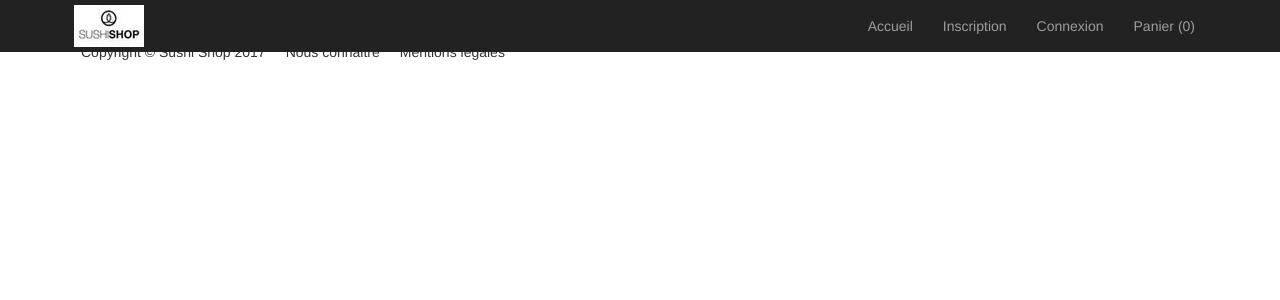
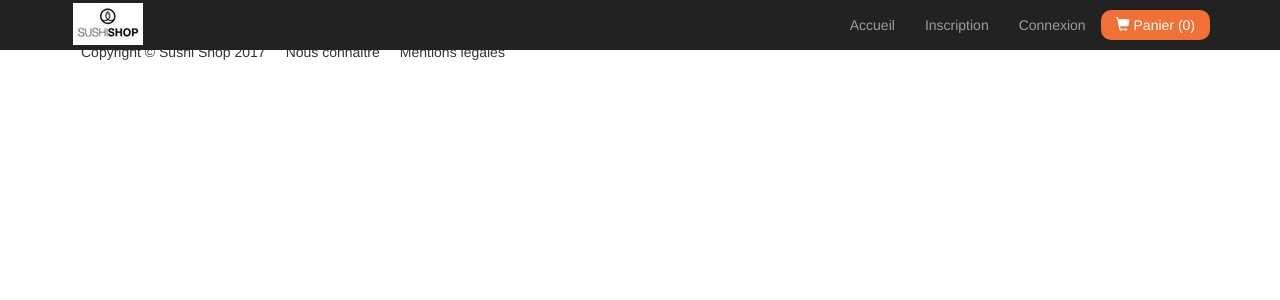
Before and after one commit to peraudfrederic/sushiShop, an Angular app: page /detailproduit/1 in a window 1280 px wide. Shown: the top 300 px of the page. Built offline with nearby package versions, Linux system fonts and the light colour scheme; no server answers.

Commit message:
- Onglet Panier stylé - Menu mobile fonctionnel

```diff
--- a/src/app/navbar.component.css
+++ b/src/app/navbar.component.css
@@ -1,11 +1,14 @@
-.navbar-header{
-	border: 1px solid transparent; /* annule la fusion des marges */
+.navbar{
+	border: none;
 }
 
-.navbar-inverse{
-	border-color: transparent;
-	border: 1px solid transparent; /* annule la fusion des marges */
-}
+/*.navbar-header{
+	border: 1px solid transparent;  annule la fusion des marges
+}*/
+
+/*.navbar-inverse{
+	border: 1px solid transparent;  annule la fusion des marges
+}*/
 
 /* logo navbar */
 .img-logo{
@@ -21,3 +24,21 @@
 	/*background-color: blue;*/
 	color: blue;
 }
+
+/* menu - onglet panier */
+.navbar-inverse .navbar-nav > .active > a{
+	background-color: transparent; /* on annule le bg de la classe bootstrap */
+}
+
+/* menu - onglet panier */
+.active.onglet-panier{
+	background-color: #f17036;
+	border-radius: 10px;
+	margin-top: 10px;
+	/*border: 1px solid OrangeRed;*/
+}
+
+.active.onglet-panier a{
+	padding-top: 5px;
+	padding-bottom: 5px;
+}
--- a/src/app/navbar.component.html
+++ b/src/app/navbar.component.html
@@ -3,7 +3,7 @@
         <div class="container">
             <!-- Brand and toggle get grouped for better mobile display -->
             <div class="navbar-header">
-                <button type="button" class="navbar-toggle" data-toggle="collapse" data-target="#bs-example-navbar-collapse-1">
+                <button type="button" class="navbar-toggle" (click)="toggleState()" data-toggle="collapse" data-target="#bs-example-navbar-collapse-1">
                     <span class="sr-only">Toggle navigation</span>
                     <span class="icon-bar"></span>
                     <span class="icon-bar"></span>
@@ -12,7 +12,7 @@
                 <a routerLink="/accueil"><img src="assets/img/logo.jpg" alt="logo" class="img-logo"></a>
             </div>
             <!-- Collect the nav links, forms, and other content for toggling -->
-            <div class="collapse navbar-collapse nav navbar-nav navbar-right" id="bs-example-navbar-collapse-1">
+            <div class="collapse navbar-collapse nav navbar-nav navbar-right" [ngClass]="{ 'in': isIn }" id="bs-example-navbar-collapse-1">
                 <ul class="nav navbar-nav">
                     <li *ngIf="isConnected == true && isAdmin == true">
                         <a routerLink="/admin">Admin</a>
@@ -32,9 +32,9 @@
                     <li *ngIf="isConnected == true">
                         <a routerLink="/deconnexion">Déconnexion</a>
                     </li>
-                    <li>
+                    <li class="active onglet-panier">
                         <!-- <span [ngClass]="{c1 : (nbrProduit % 2 == 0) , c2 : (nbrProduit % 2 != 0)}" >  -->
-                         <a routerLink="/panier" [ngClass]="{c1 : (nbrProduit % 2 == 0) , c2 : (nbrProduit % 2 != 0)}" >Panier ({{nbrProduit}})</a>
+                         <a routerLink="/panier" [ngClass]="{c1 : (nbrProduit % 2 == 0) , c2 : (nbrProduit % 2 != 0)}" ><span class="glyphicon glyphicon-shopping-cart" aria-hidden="true"></span> Panier ({{nbrProduit}})</a>
                         <!-- </span > -->
                     </li>
                 </ul>
--- a/src/app/navbar.component.ts
+++ b/src/app/navbar.component.ts
@@ -36,5 +36,12 @@ export class NavbarComponent {
           nombreDeProduit => this.nbrProduit=nombreDeProduit);
     }
 
-
+     // pour faire marcher le menu mobile de Bootstrap
+     // + dans html ajouter [ngClass]="{ 'in': isIn }" sur <div class="collapse navbar-collapse">
+     // + dans html ajouter (click)="toggleState()" sur <button type="button" class="navbar-toggle collapsed"
+    isIn = false;   // store state
+    toggleState() { // click handler
+        let bool = this.isIn;
+        this.isIn = bool === false ? true : false;
+    }
 }
```
